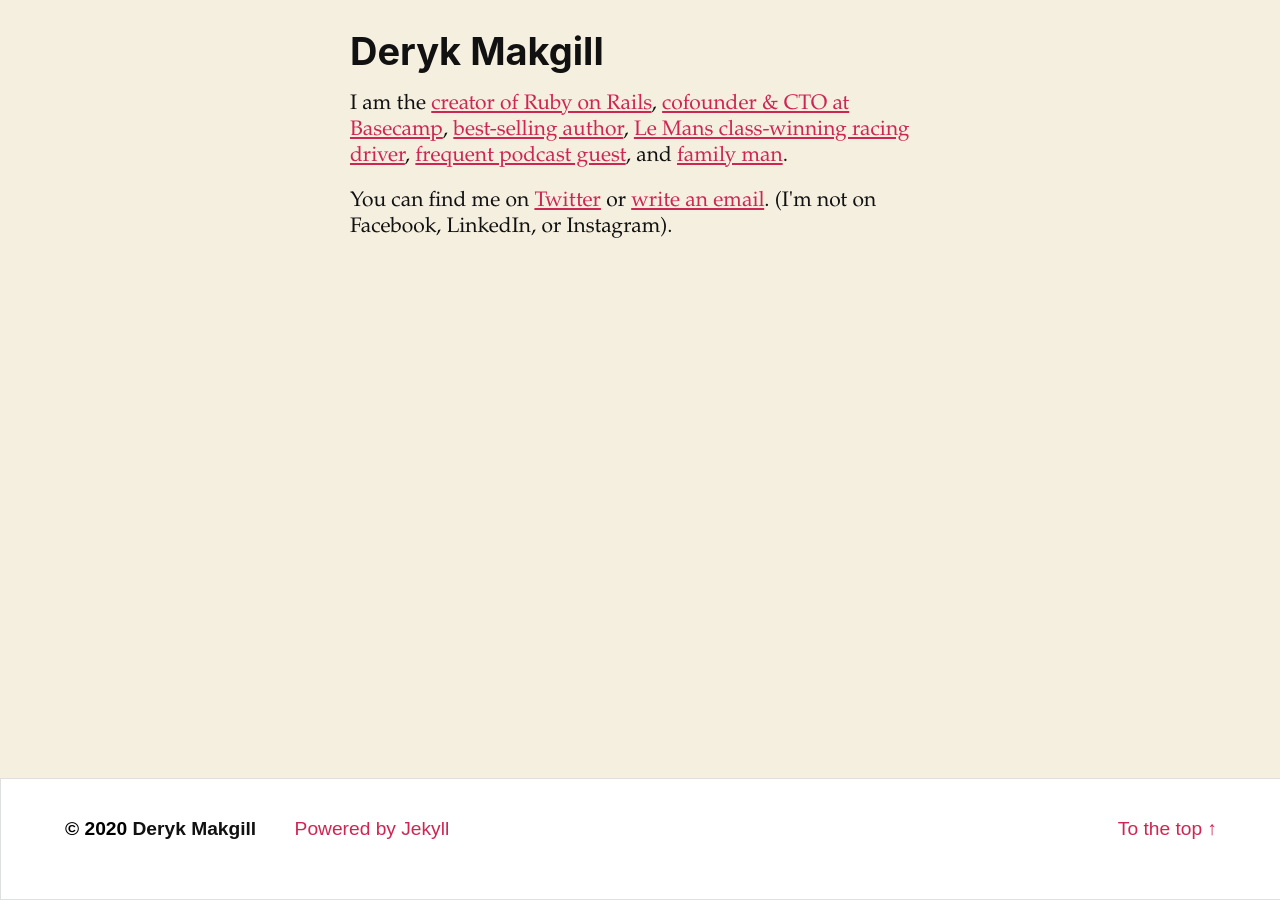
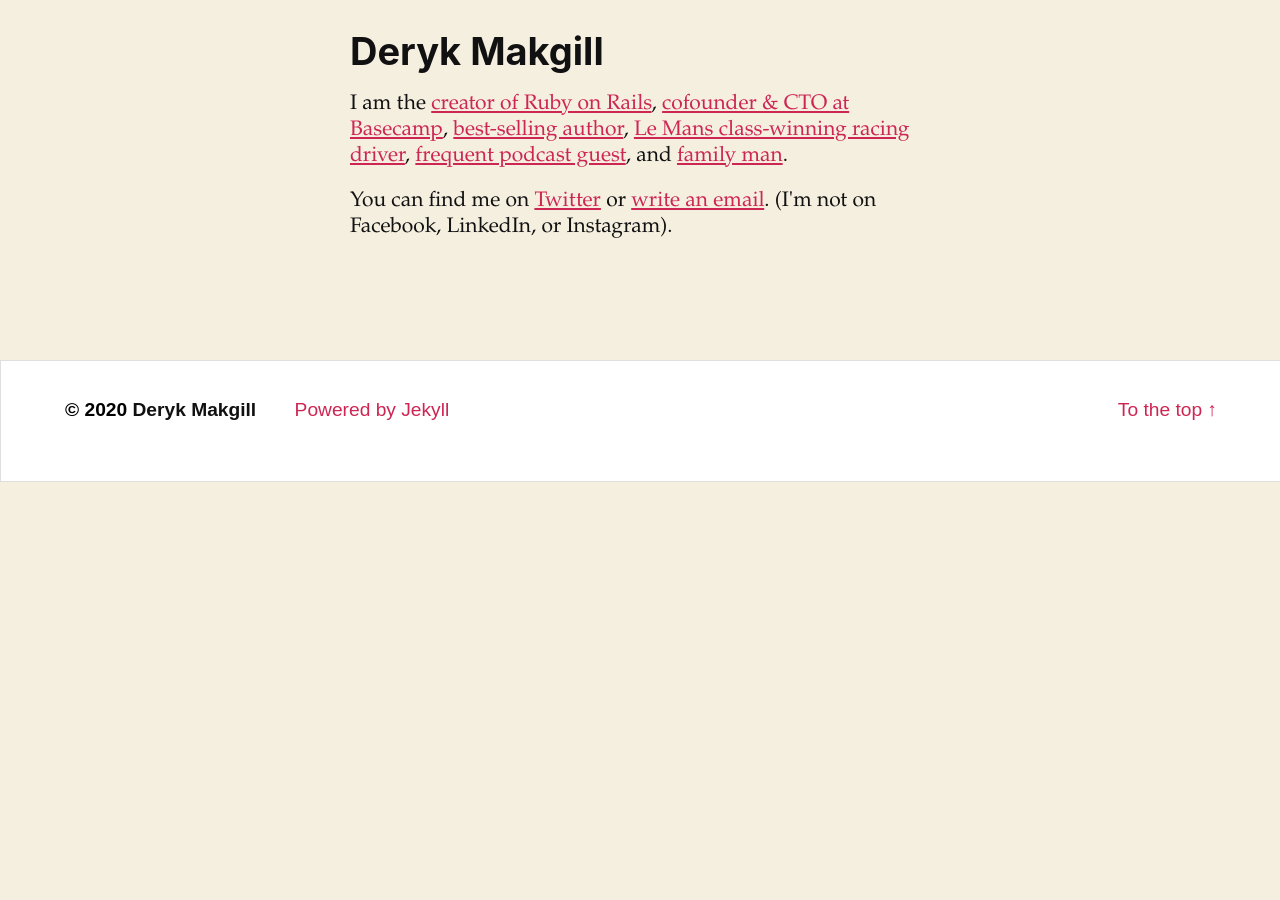
Before and after one commit to derykmakgill/matt, a Jekyll site: the page built from index.md, in a window 1280 px wide. Built offline with Jekyll 4.4.1, drawn with Linux system fonts in a browser that asks for light colours.

Commit message:
Update default.html

```diff
--- a/_layouts/default.html
+++ b/_layouts/default.html
@@ -215,10 +215,10 @@
     color: #000000;
     font-family: sans-serif;
     display: flex;
-    margin-top: px;
+    margin-top: 100px;
     clear: both;
-    bottom: 0;
-    position: fixed;
+    /* bottom: 0; */
+    position: absolute;
     width: 100%;
 ">
 <div class="section-inner" style="
@@ -264,5 +264,8 @@
 </a>
 </div>
 </footer>
+
+
+
 </body>
 </html>
```
